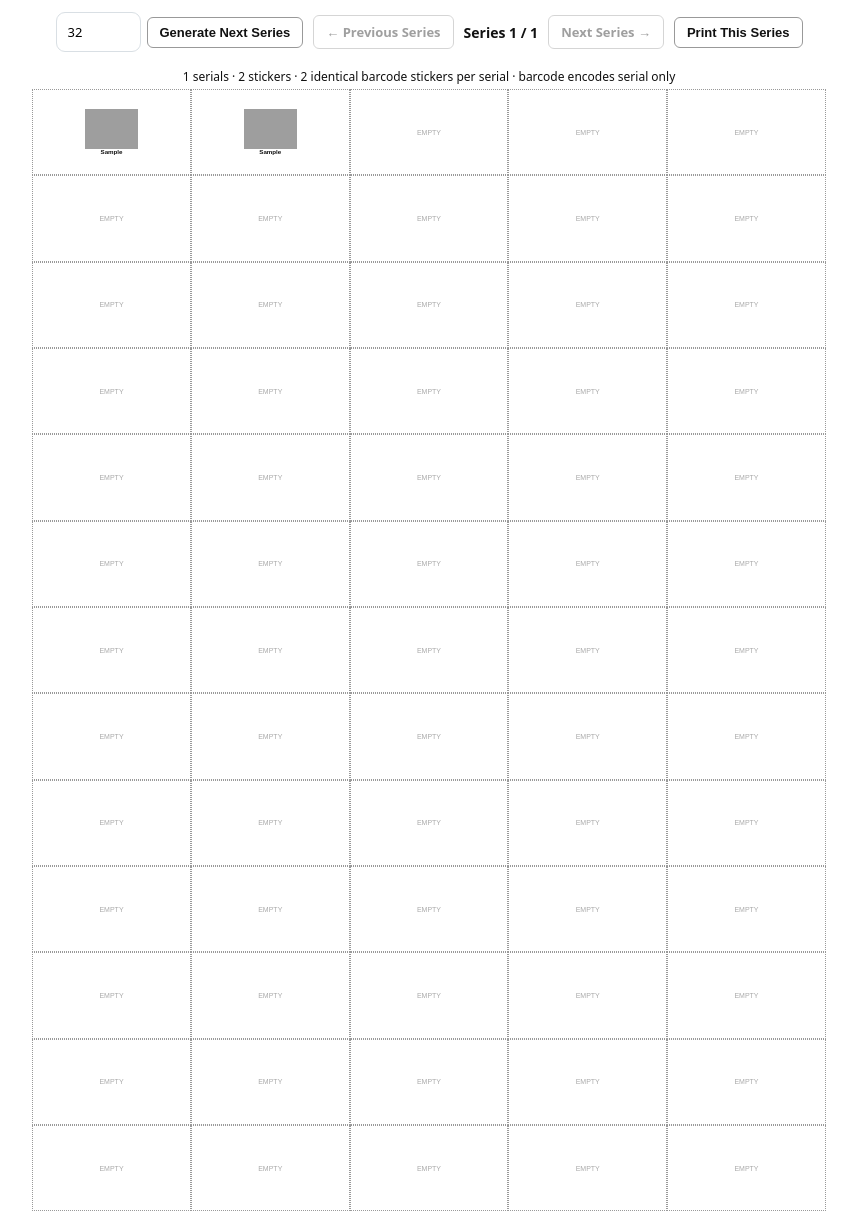
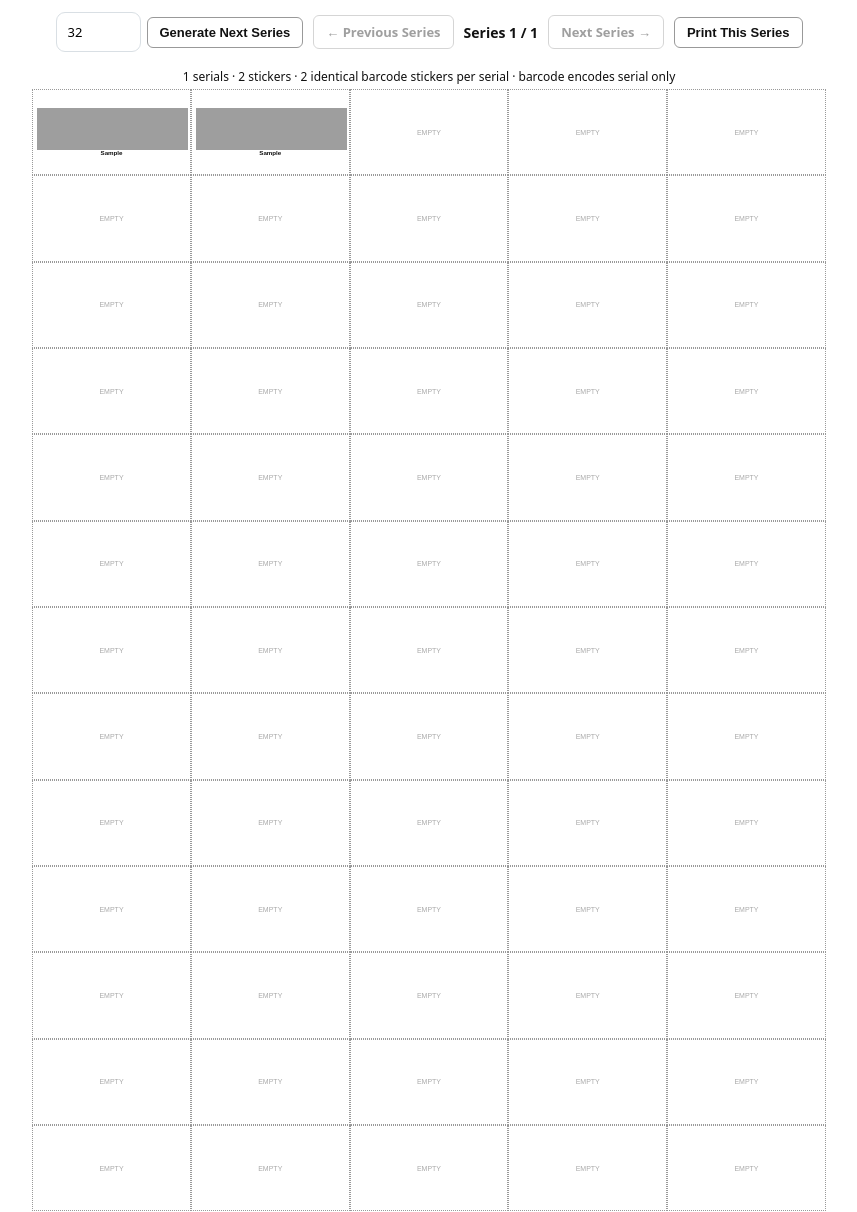
Before and after one commit to namritaag9-jpg/PEW, a Flask app: page /print/sticker-sheet in a window 1280 px wide. Shown: the whole page, without its empty margins (211-1068 px from the left). Run offline with Flask 3, Linux system fonts and the light colour scheme; the visitor is signed in with stand-in values (Sample User, id 1); tables that the repository leaves empty hold one stand-in row (values such as "Sample post"); data that the repository does not hold is empty; grey boxes are pictures that could not be loaded.

Commit message:
Update app.css

```diff
--- a/pos/static/css/app.css
+++ b/pos/static/css/app.css
@@ -89,9 +89,22 @@
 @media(max-width:700px){.stat-link span{font-size:10px}}
 
 .scanner-actions{display:flex;gap:8px;flex-wrap:wrap;margin:8px 0}.scanner-actions button{margin:0!important}
+/* Improved barcode clarity for 65-up sticker sheet */
+.small-sticker .barcode-img {
+    display: block !important;
+    width: 40mm !important;
+    height: 11mm !important;
+    max-width: 40mm !important;
+    object-fit: fill !important;
+    margin: 0 auto !important;
+}
 
-/* V2.4.1: larger barcode area; shop name removed from 65-up stickers */
-.small-sticker .barcode-img{width:39mm!important;height:10.5mm!important;max-width:39mm!important;object-fit:contain!important}
+.small-sticker .barcode {
+    width: 40mm !important;
+    max-width: 40mm !important;
+    height: 11mm !important;
+    overflow: visible !important;
+}
 .small-sticker strong{font-size:6.2px!important;line-height:1!important}
 
 .report-brand{padding:12px 0 16px;border-bottom:1px solid #e5e9ed;margin-bottom:14px;letter-spacing:.5px}.report-brand b{font-size:18px}.report-brand span{font-size:12px;color:#7b8794}.stat-link span{display:block;font-size:11px;color:#7b8794;margin-top:8px;font-weight:700}
```
